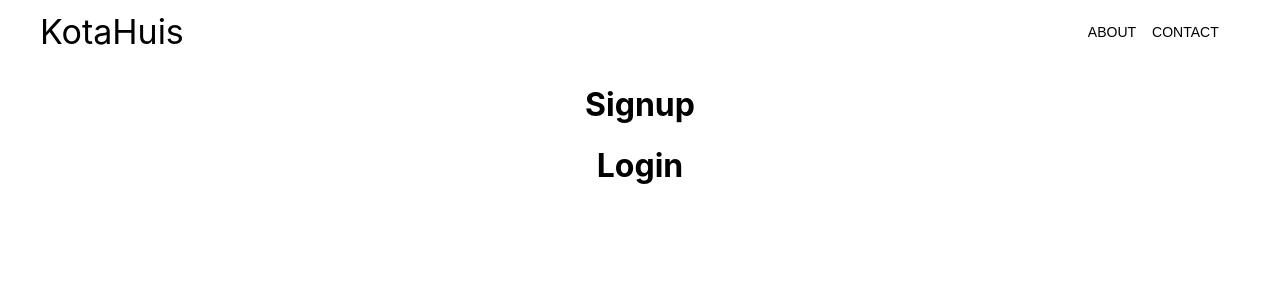
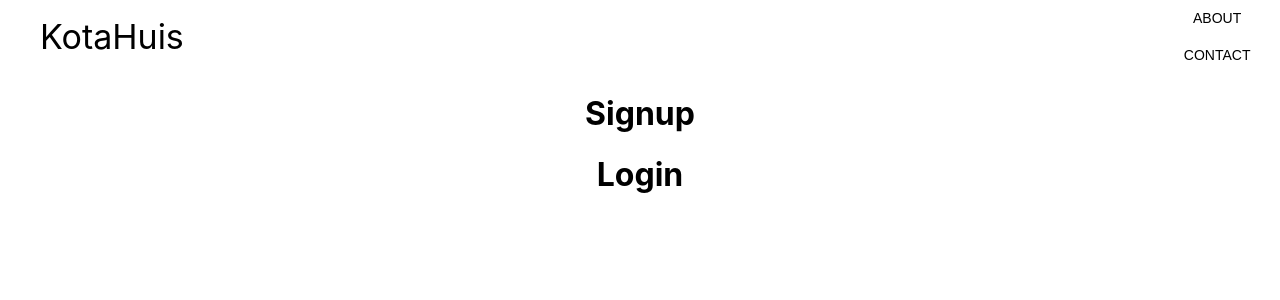
Before and after one commit to Android-90-kabza/kota-huis, a React (Create React App) app: page / in a window 1280 px wide. Shown: the top 300 px of the page. Built offline with nearby package versions, Linux system fonts and the light colour scheme; a web font is replaced by a local one.

Commit message:
just a small change

```diff
--- a/src/components/Header.js
+++ b/src/components/Header.js
@@ -1,6 +1,6 @@
 import React from 'react';
 
-import { makeStyles} from '@material-ui/core/styles';
+import { makeStyles } from '@material-ui/core/styles';
 import AppBar from '@material-ui/core/AppBar';
 import Toolbar from '@material-ui/core/Toolbar';
 import Typography from '@material-ui/core/Typography';
@@ -52,7 +52,7 @@ export default function Header() {
                         </Box>
 
 
-                    <Box pl="56rem" >
+                        <Box pl="62rem" >
                             <Button color="inherit">About</Button>
                             <Button color="inherit">Contact</Button>
                         </Box>
```
Lines whose indentation alone changed are shown as unchanged.
